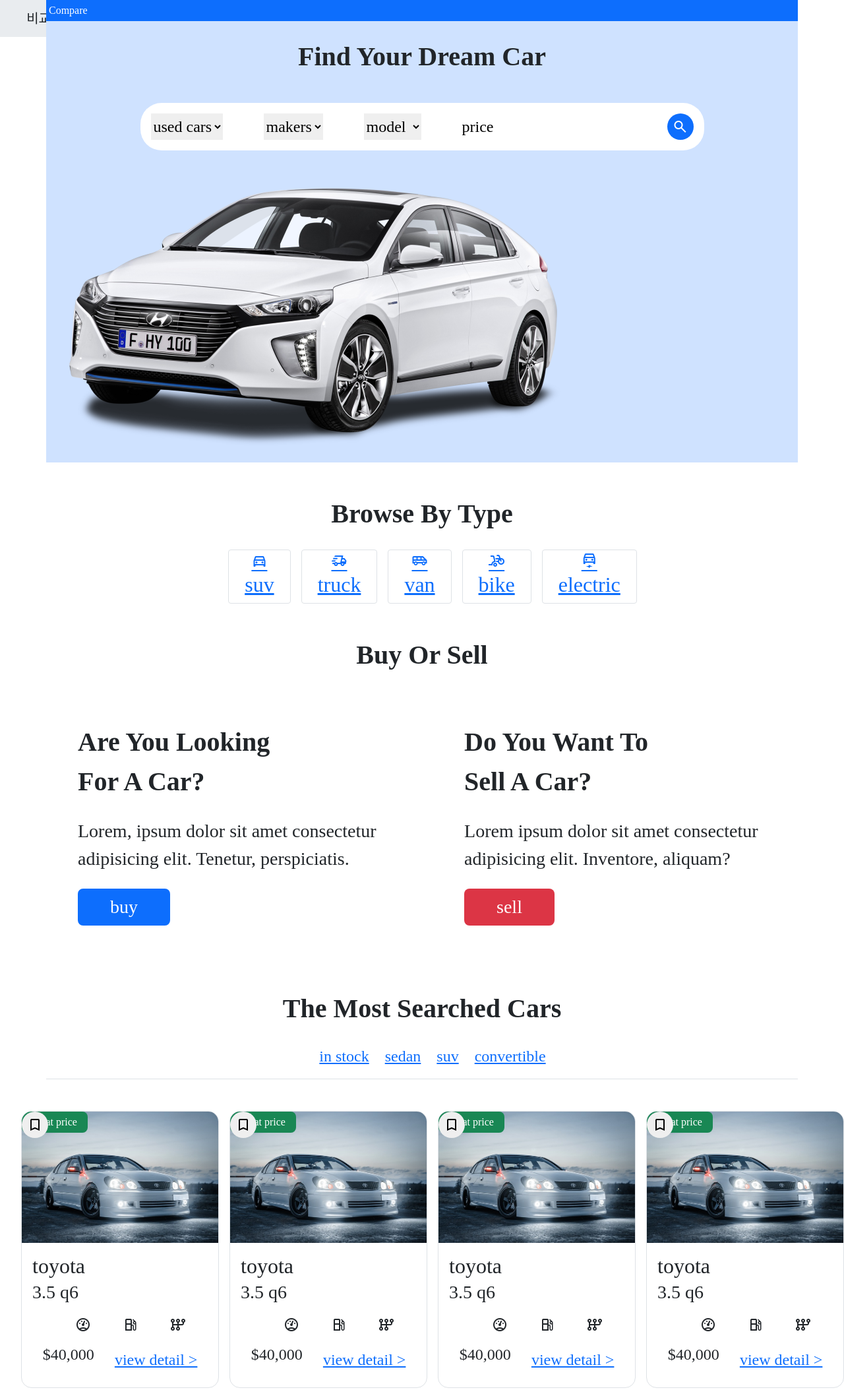
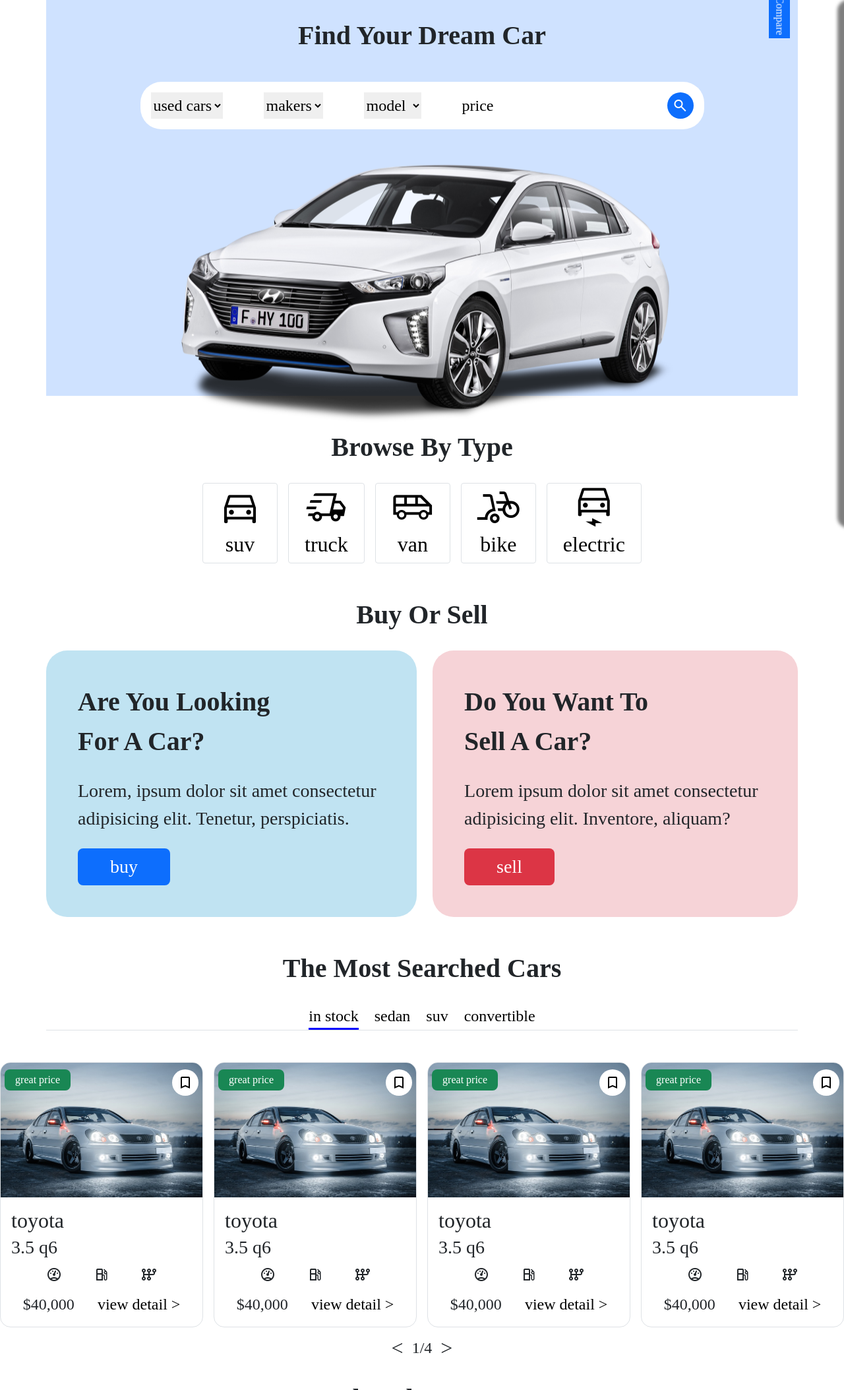
Before and after one commit to MunSeungJun/Study_web, a website: page Boxcar/index.html in a window 1280 px wide. Shown: the top 2107 px of the page at 66% size. Drawn offline with nearby package versions, Linux system fonts and the light colour scheme; a web font is replaced by a local one.

Commit message:
boxcar | 공통 css

```diff
--- a/Boxcar/css/common.css
+++ b/Boxcar/css/common.css
@@ -1,6 +1,17 @@
 @charset "utf-8";
 
 *{
+    margin: 0;
+    padding: 0;
+}
+p{
+    margin: 0;
+}
+a{
+    text-decoration: none;
+    color: black;
+}
+ul{
     margin: 0;
     padding: 0;
 }
@@ -8,23 +19,42 @@
 body{
     font-family: "Hi Melody", serif;
 }
-.container{
+.container_header{
     min-height: 600px;
+}
+/* side bar */
+#side_bar{
+    right: -20rem;
+    top: 0;
+    width: 11rem;
+    height: 100vh;
+    z-index: 9999;
+    background-color: white;
+    box-shadow: -10px 0 5px rgba(0, 0, 0, .5);
+    border-top-left-radius: 1rem;
+    border-bottom-left-radius: 1rem;
+    overflow: hidden;
+    transition: all 0.1s ease-in-out;
+
+}
+.visible{
+    right: 0 !important;
 }
 
 /* header */
 
-.coupon{
+.compare{
     transform: rotate(90deg);
-    position: absolute;
+    position: fixed;
+    z-index: 9998;
     right: 5%;
     top: 1%;
 }
-.header-img{
+.header_img{
     position: absolute;
     left: 50%;
     top: 50%;
-    transform: translate(-50%,-15%);
+    transform: translate(-50%, -20%);
 }
 input::placeholder{
     color: black;
@@ -34,3 +64,32 @@ select, input{
 }
 
 /* main */
+.type_img{
+    font-size: 4rem;
+}
+
+.bg-light-blue{
+    background-color: rgb(192, 227, 242);
+}
+.bg-light-pink{
+    background-color: rgb(246, 211, 215);
+}
+.active{
+    border-bottom: 3px solid blue;
+}
+.tag{
+    top: 5%;
+    left: 2%;
+}
+.bookmark{
+    top: 5%;
+    right: 2%;
+    background-color: white;
+}
+.bookmark_add{
+    background-color: blue;
+    color: white;
+}
+.popular_car_list_wrap{
+    max-width: 1320px;
+}
```
